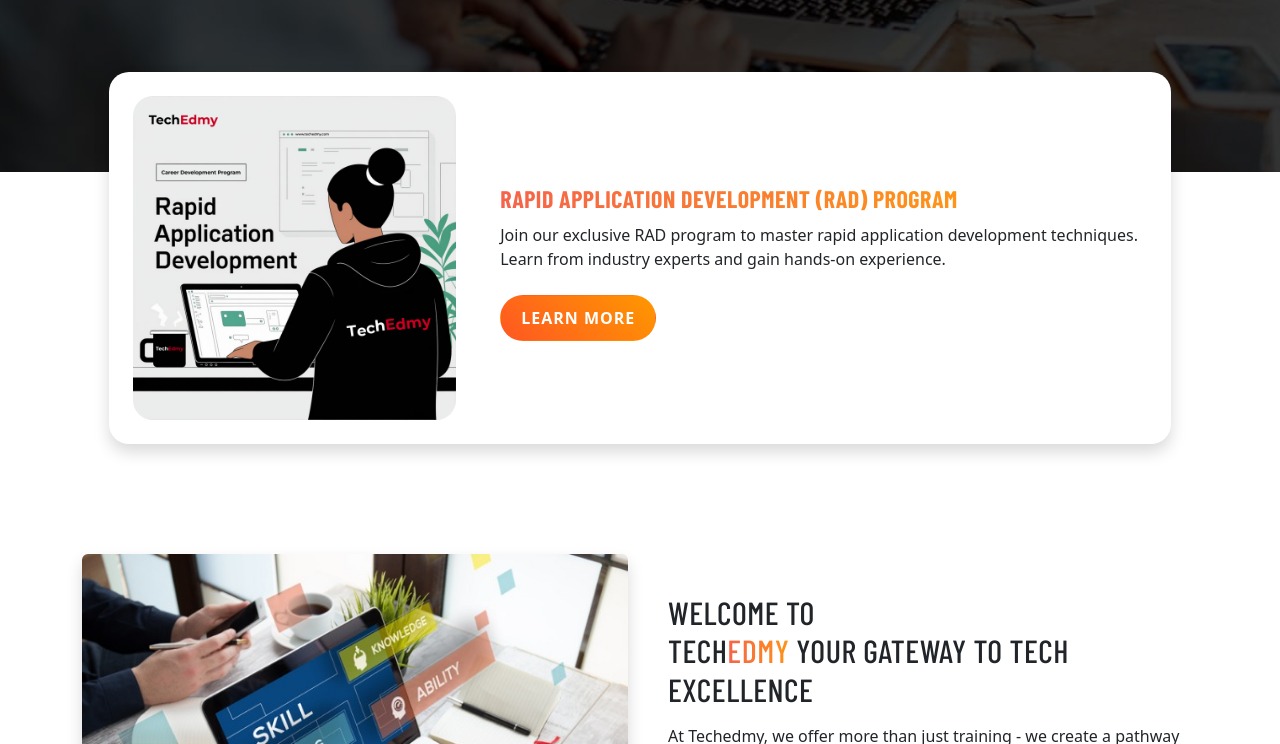
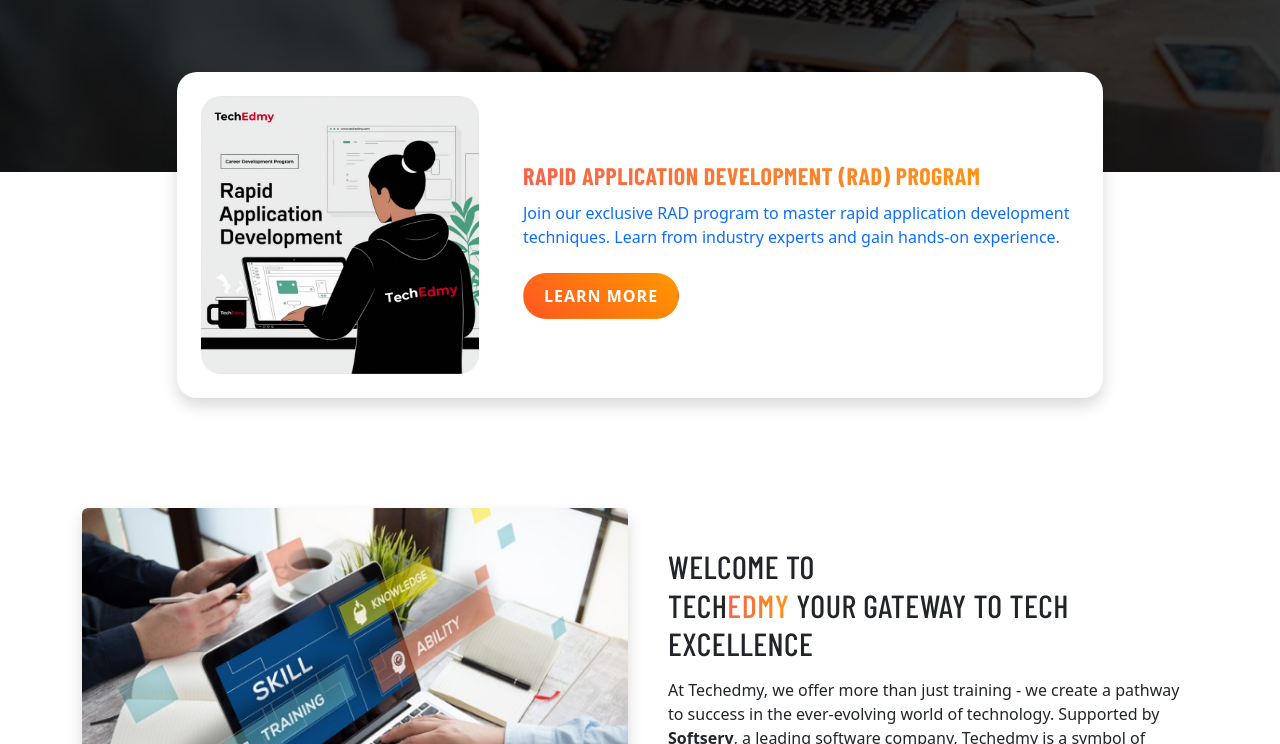
Before and after one commit to Priyalj03/techedmyyy, a website: page source/index.html in a window 1280 px wide. Shown: the part 614-1358 px from the top of the page. Drawn offline with nearby package versions, Linux system fonts and the light colour scheme; some packages are replaced by stand-ins of ours; files that its build step writes are made by us from their sources; a script that the page names is missing; files whose address does not match are found by name.

Commit message:
commit new rad

```diff
--- a/source/index.html
+++ b/source/index.html
@@ -403,10 +403,9 @@
 
 <!-- Section Intro Start -->
 
-<div class="container"></div>
+<!-- <div class="container"></div>
 	<div class="row justify-content-center">
 	  <div class="col-lg-10">
-		<a href="rad.html">
 		<div class="styled-card d-flex align-items-center p-4 shadow">
 		  <div class="card-image">
 			<a href="rad.html"><img src="images/gallery/TY RAD.png" alt="Rapid Application Development" class="img-fluid rounded"></a>
@@ -417,10 +416,26 @@
 			<a href="rad.html" class="btn btn-gradient">Learn More</a>
 		  </div>
 		</div>
-		</a>
 	  </div>
 	</div>
+</div> -->
+<div class="container">
+    <div class="row justify-content-center">
+        <div class="col-lg-10">
+            <a href="rad.html" class="styled-card d-flex align-items-center p-4 shadow text-decoration-none"> <!-- Make the entire card clickable -->
+                <div class="card-image">
+                    <img src="images/gallery/TY RAD.png" alt="Rapid Application Development" class="img-fluid rounded">
+                </div>
+                <div class="card-content ml-4">
+                    <h3 class="card-title"><span class="text-color">Rapid Application Development (RAD) Program</span></h3>
+                    <p class="mb-4">Join our exclusive RAD program to master rapid application development techniques. Learn from industry experts and gain hands-on experience.</p>
+                    <span class="btn btn-gradient">Learn More</span> <!-- Keep this as a span for button style -->
+                </div>
+            </a>
+        </div>
+    </div>
 </div>
+
 
 
 <!-- Section Intro End -->
```
Also changed, not shown: theme/index.html (+18 -3 lines).
